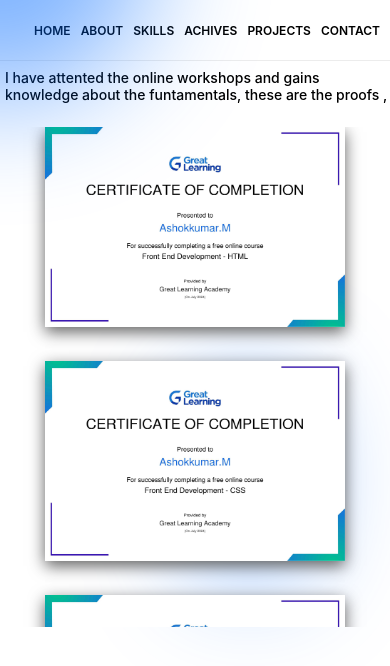
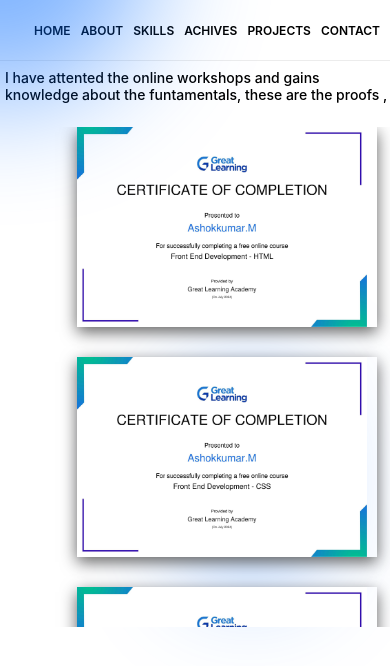
Before and after one commit to AshokasAK/Portfolio, a React (Vite) app: page /achive in a window 390 px wide. Shown: the top 666 px of the page. Built offline with nearby package versions, Linux system fonts and the light colour scheme.

Commit message:
image updated

```diff
--- a/css/Certificates.css
+++ b/css/Certificates.css
@@ -22,13 +22,39 @@
 display: none;
 scroll-behavior: smooth;
 }
-.certificates img {
+/* .certificates .cert .img {
   width: 440px;
   height: 290px;
   box-shadow: 0px 5px 15px rgb(97, 97, 97);
   margin-right: 4rem;
-  /* padding: 0px 50px; */
-}
+  background-image: url('../public/certificate/html.png');
+  background-image: cover;
+  /* padding: 0px 50px;
+} */
+ .img1{
+  box-shadow: 0px 5px 15px rgb(97, 97, 97);
+  background-image: url('../public/certificate/html.png');
+  width: 460px;
+  height: 320px;
+  background-repeat: no-repeat;
+  background-size: contain;
+ }
+ .img2{
+  box-shadow: 0px 5px 15px rgb(97, 97, 97);
+  background-image: url('../public/certificate/css.png');
+  width: 460px;
+  height: 320px;
+  background-repeat: no-repeat;
+  background-size: contain;
+ }
+ .img3{
+  box-shadow: 0px 5px 15px rgb(97, 97, 97);
+  background-image: url('../public/certificate/mern.png');
+  width: 460px;
+  height: 320px;
+  background-repeat: no-repeat;
+  background-size: contain;
+ }
 
 @media only screen and (max-width:500px){
   .certpara {
@@ -42,7 +68,19 @@ scroll-behavior: smooth;
   .certificates {
     gap: 30px;
   }
-  .certificates img {
+  .certificates .img1 {
+    width: 300px;
+    height: 200px;
+    box-shadow: 0px 5px 15px rgb(97, 97, 97);
+    margin-left: 4rem;
+  }
+  .certificates .img2 {
+    width: 300px;
+    height: 200px;
+    box-shadow: 0px 5px 15px rgb(97, 97, 97);
+    margin-left: 4rem;
+  }
+  .certificates .img3 {
     width: 300px;
     height: 200px;
     box-shadow: 0px 5px 15px rgb(97, 97, 97);
--- a/src/components/Certificate.jsx
+++ b/src/components/Certificate.jsx
@@ -27,14 +27,16 @@ const Certificate = () => {
     <p className='certpara'>I have attented the online workshops and gains knowledge about the funtamentals, these are the proofs ,</p>
     <div className="certificates">
         <div className="cert1 cert">
-    <img src="../public/certificate/html.png" alt="" />
+    {/* <img src="../public/certificate/html.png" alt="" /> */}
+    <p className='img1'></p>
         </div>
         <div className="cert2 cert">
-    <img src="../public/certificate/css.png" alt="" />
-
+    {/* <img src="../public/certificate/css.png" alt="" /> */}
+    <p className='img2'></p>
         </div>
         <div className="cert3 cert">
-    <img src="../public/certificate/mern.png" alt="" />
+    {/* <img src="../public/certificate/mern.png" alt="" /> */}
+    <p className='img3'></p>
         </div>
     </div>
     </>
```
Also changed, not shown: src/components/Contact.jsx (+4 -16 lines).
